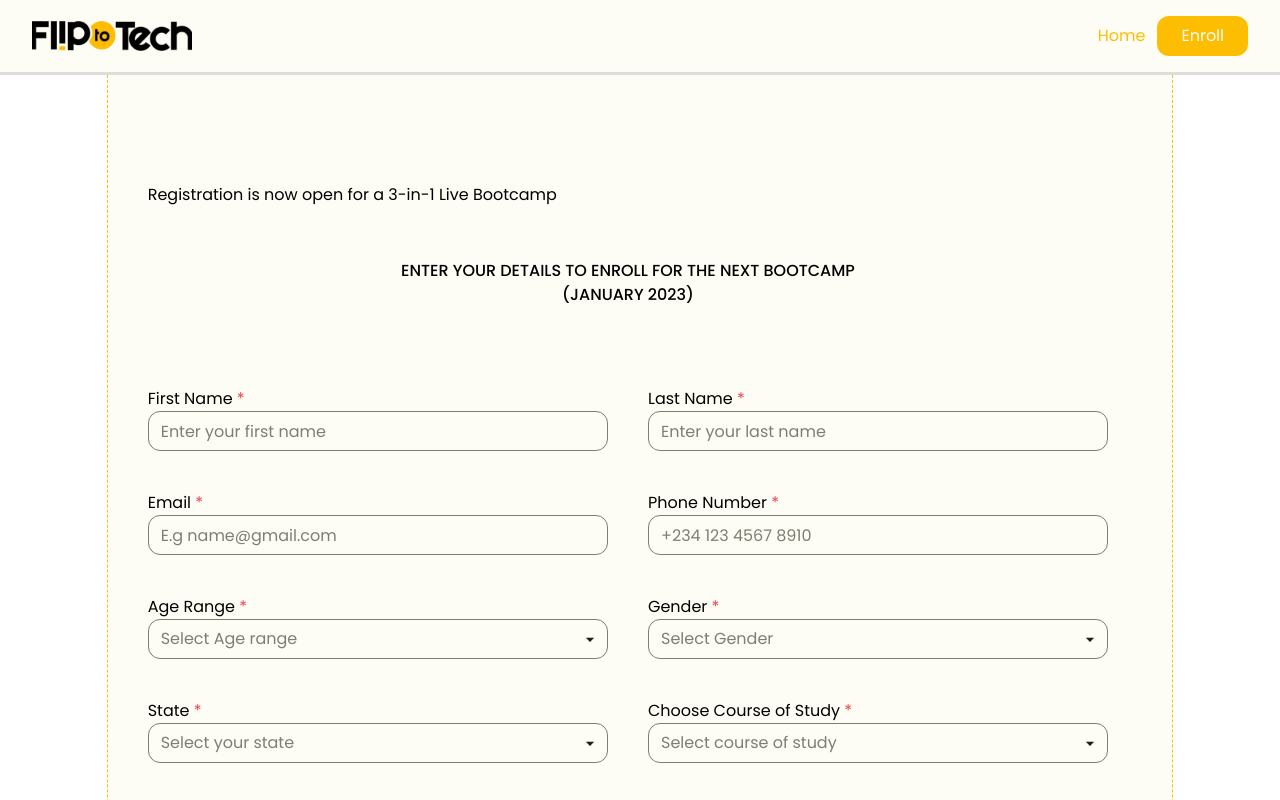
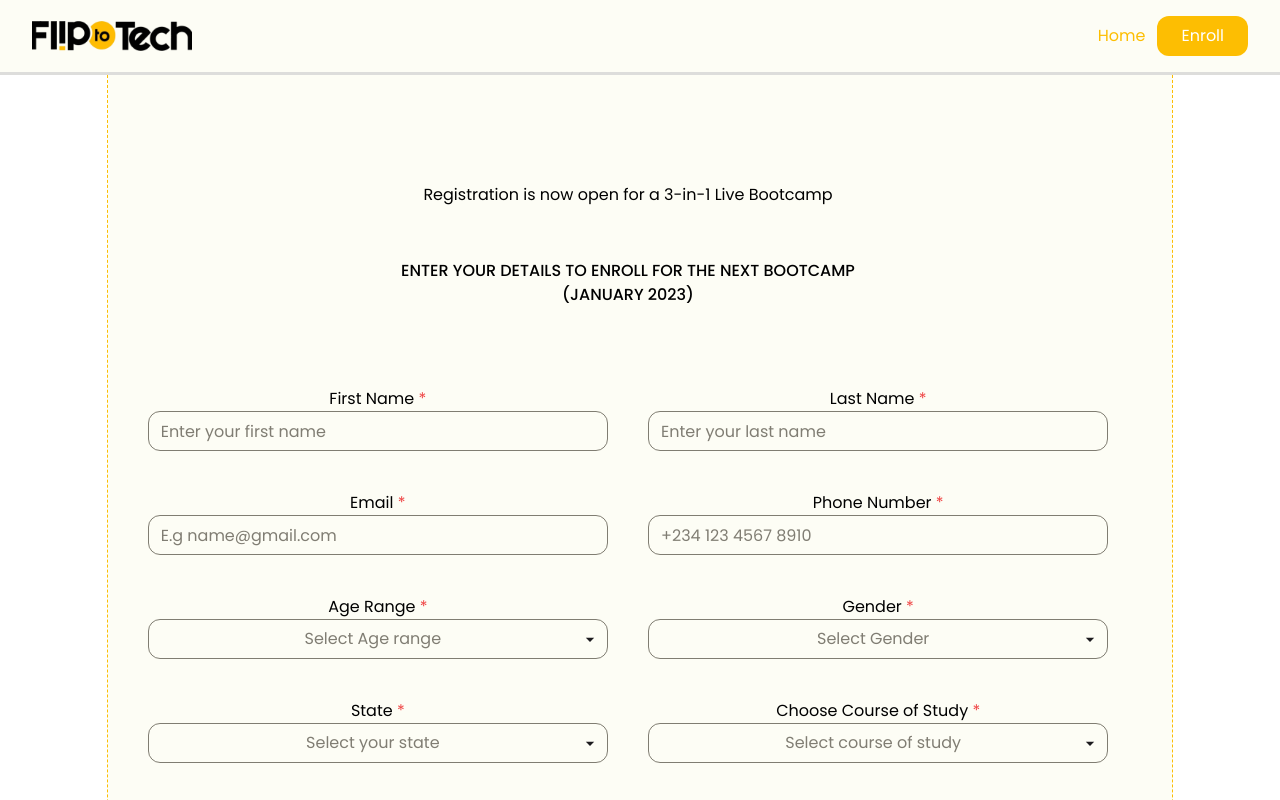
Before and after one commit to AlphaCodz/FTT-Website, a React (Vite) app: page / in a window 1280 px wide. Shown: the top 800 px of the page. Built offline with nearby package versions, Linux system fonts and the light colour scheme.

Commit message:
Centered Header text

```diff
--- a/src/pages/Registration.tsx
+++ b/src/pages/Registration.tsx
@@ -40,7 +40,7 @@ const Component = () => {
   const [loading, setLoading] = useState<boolean>(false);
 
   return (
-    <div className="border border-t-0 border-b-0 border-dashed border-primary bg-[#FDFDF5] pt-24 pr-16 pl-10 pb-44">
+    <div className="border border-t-0 border-b-0 border-dashed border-primary bg-[#FDFDF5] pt-24 pr-16 pl-10 pb-44 text-center">
       <h3 className="mb-10">
         Registration is now open for a 3-in-1 Live Bootcamp
       </h3>
```
